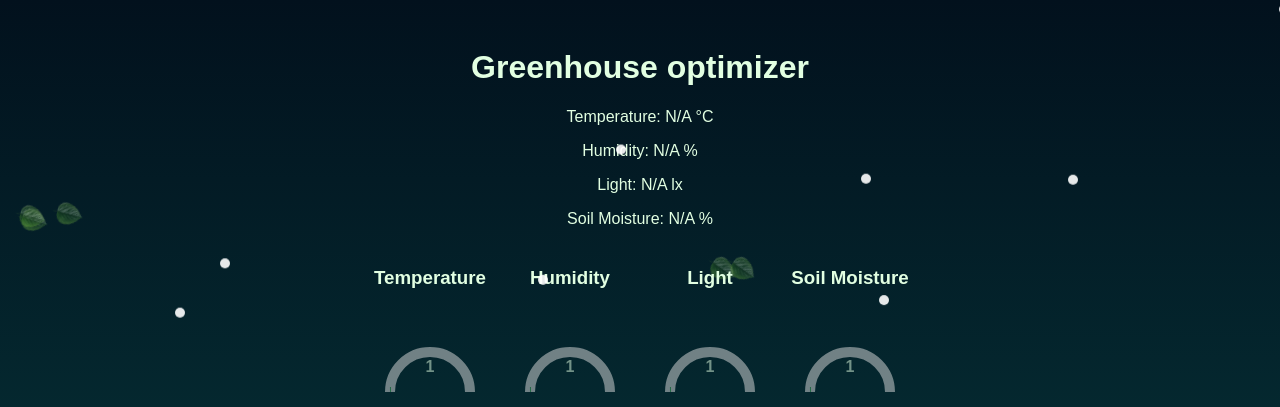
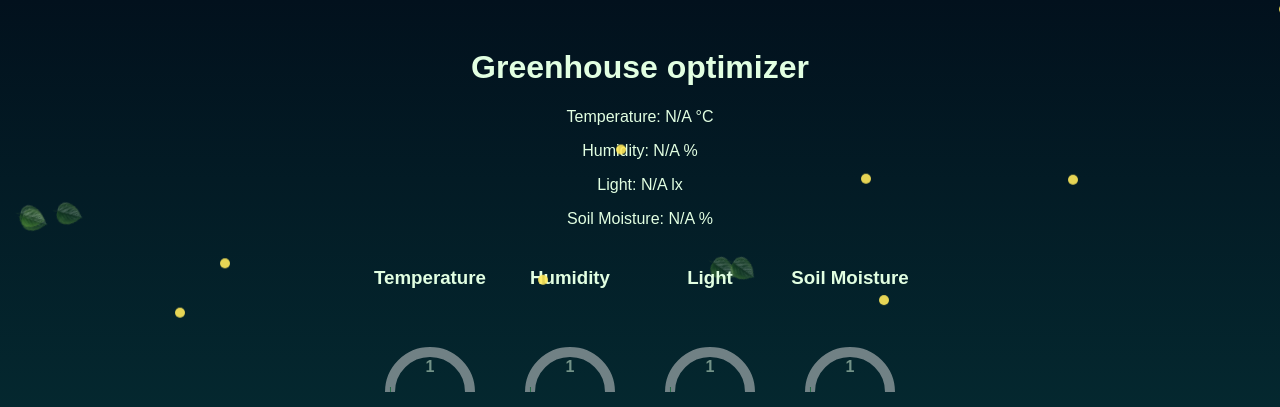
Before and after one commit to oasb16/green-house-optimizer, a Flask app: page / in a window 1280 px wide. Shown: the top 407 px of the page. Run offline with Flask 3, Linux system fonts and the light colour scheme.

Commit message:
Initial commit

```diff
--- a/static/style.css
+++ b/static/style.css
@@ -174,7 +174,7 @@ th {
     position: absolute;
     width: 10px;
     height: 10px;
-    background: rgba(255, 255, 255, 0.9);
+    background: rgba(255, 233, 90, 0.9);
     border-radius: 50%;
     animation: floaty linear infinite;
     z-index: 3;
```
